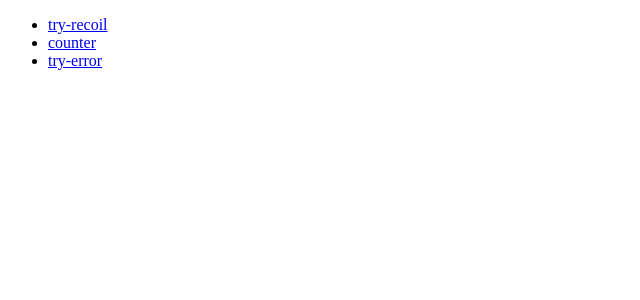
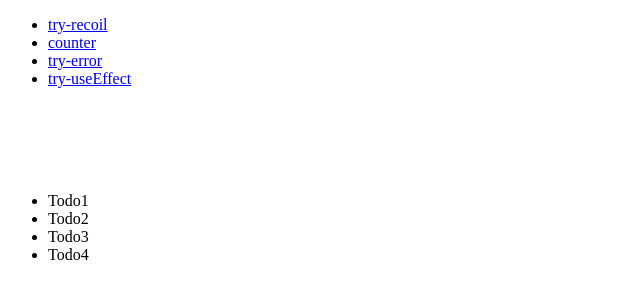
Before and after one commit to pochon-tech-pro/recoil-try, a React (Create React App) app: page /try-use-effect in a window 1280 px wide. Shown: the top 300 px of the page, without its empty margins (0-640 px from the left). Built offline with nearby package versions, Linux system fonts and the light colour scheme.

Commit message:
feat: useEffectを試す
（Suspenseの準備みたいなもの）

```diff
--- a/src/App.tsx
+++ b/src/App.tsx
@@ -4,6 +4,7 @@ import TryRecoilAtomAndSelector from "./TryRecoilAtomAndSelector";
 import {Routes, Route, Link} from 'react-router-dom';
 import TryErrorBoundary from "./TryErrorBoundary";
 import TryErrorBoundaryInvalidSample from "./TryErrorBoundaryInvalidSample";
+import TryUseEffect from "./TryUseEffect";
 
 const App: VFC = () => {
     return (
@@ -12,6 +13,7 @@ const App: VFC = () => {
                 <li><Link to={"try-recoil"}>try-recoil</Link></li>
                 <li><Link to={"counter"}>counter</Link></li>
                 <li><Link to={"try-error"}>try-error</Link></li>
+                <li><Link to={"try-use-effect"}>try-useEffect</Link></li>
             </ul>
             <br/><br/><br/><br/>
             <Routes>
@@ -19,6 +21,7 @@ const App: VFC = () => {
                 <Route path={"/try-recoil"} element={<TryRecoilAtomAndSelector/>}/>
                 <Route path={"/counter"} element={<Counter/>}/>
                 <Route path={"/try-error"} element={<TryErrorBoundary><TryErrorBoundaryInvalidSample/></TryErrorBoundary>}/>
+                <Route path={"/try-use-effect"} element={<TryUseEffect/>}/>
             </Routes>
         </>
     )
--- /dev/null
+++ b/src/TryUseEffect.tsx
@@ -0,0 +1,23 @@
+import {useEffect, useState, VFC} from "react";
+
+const fetchTodoList = (): Promise<string[]> => {
+    return new Promise((resolve, _) => {
+        setTimeout(() => {
+            resolve(['Todo1', 'Todo2', 'Todo3', 'Todo4'])
+        }, 1000)
+    })
+}
+
+const TryUseEffect: VFC = () => {
+    const [todos, setTodos] = useState<string[]>([])
+
+    useEffect(() => {
+        const callback = (res: string[]) => setTodos(res)
+        fetchTodoList().then(callback)
+    }, [todos])
+
+    const items = todos.map((todo, idx) => <li key={idx}>{todo}</li>)
+    return <ul>{items}</ul>
+}
+
+export default TryUseEffect
```
